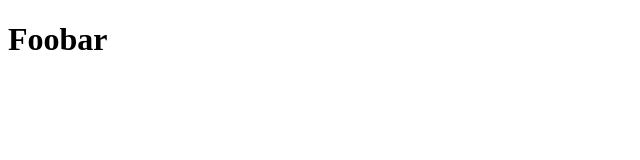
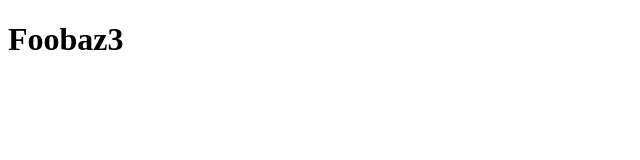
Before and after one commit to richiethomas/GithubCommentTest, a plain HTML site: page index.html in a window 1280 px wide. Shown: the full height of the page, 0-640 px from the left. Drawn offline with Linux system fonts and the light colour scheme.

Commit message:
Test commit

```diff
--- a/index.html
+++ b/index.html
@@ -6,6 +6,6 @@
   <title>Document</title>
 </head>
 <body>
-  <h1>Foobar</h1>
+  <h1>Foobaz3</h1>
 </body>
 </html>
```
